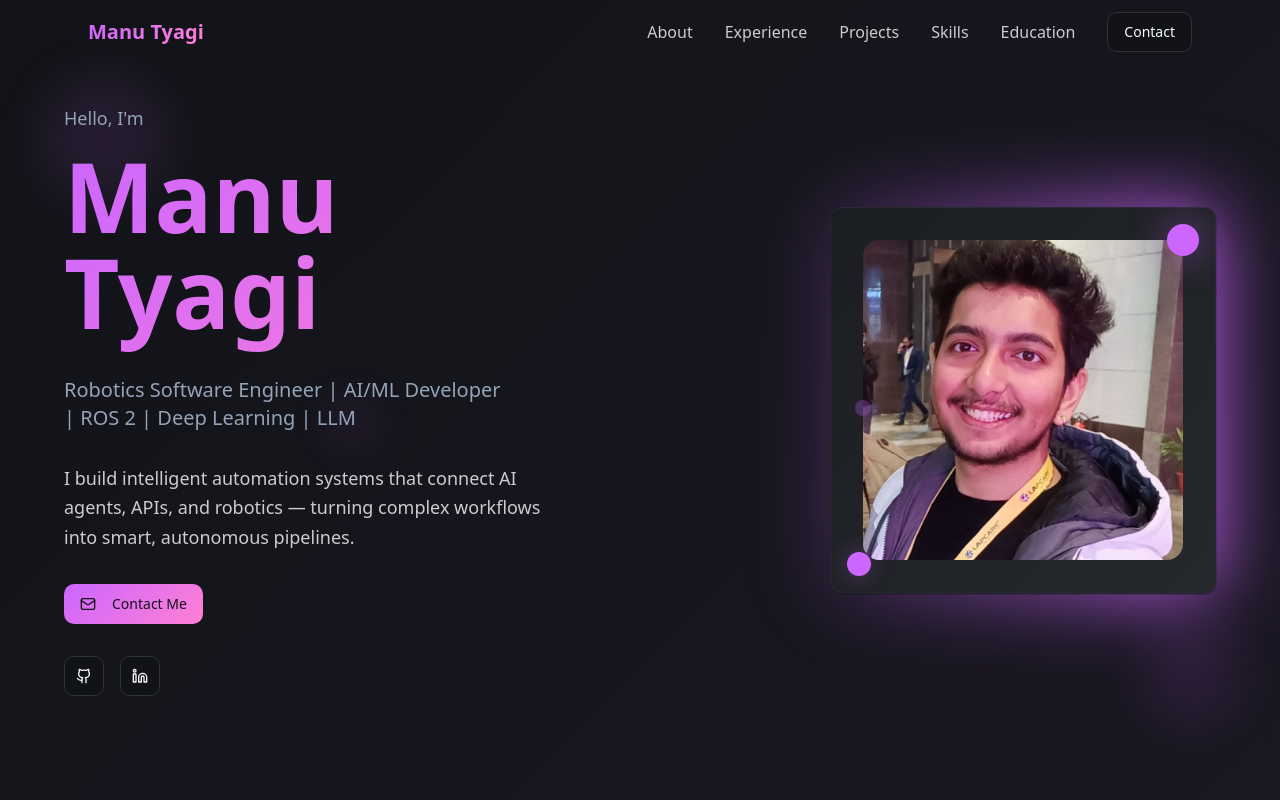
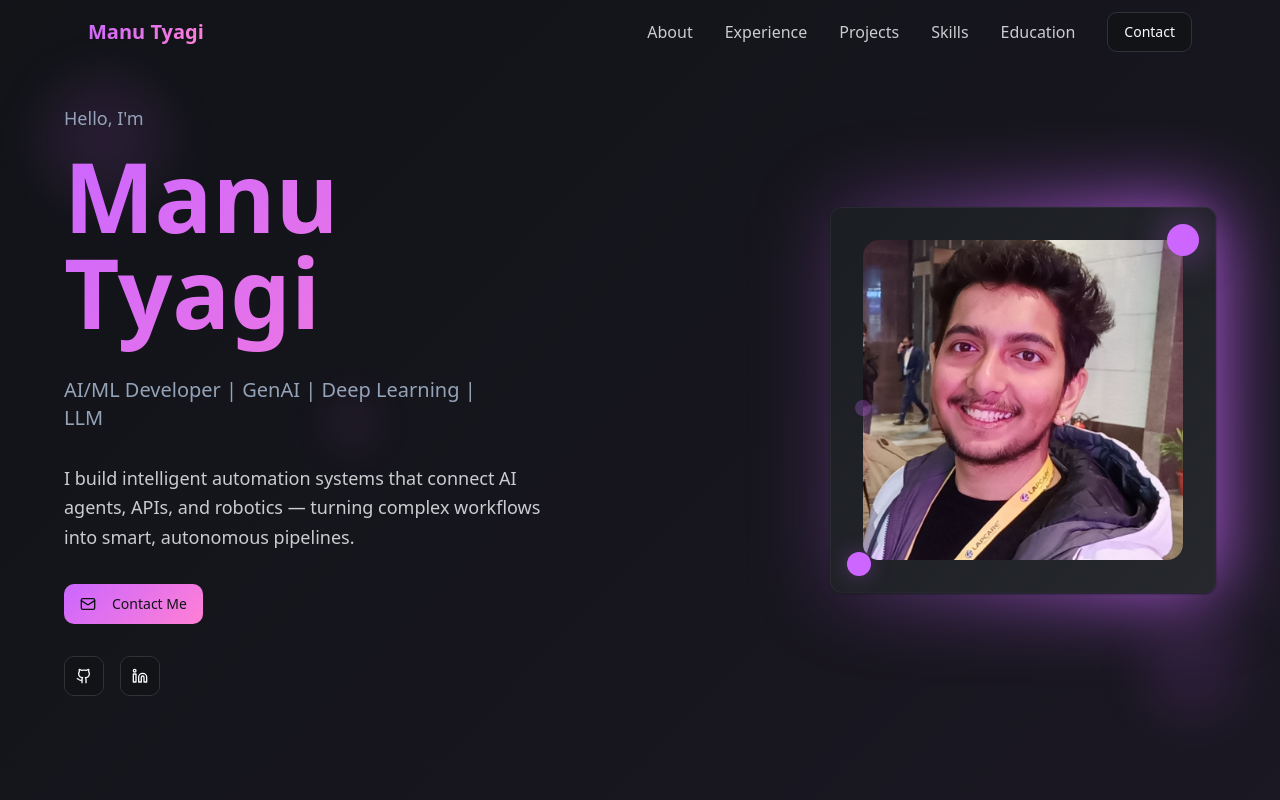
Before and after one commit to MAN-2/Portfolio, a React (Vite) app: page / in a window 1280 px wide. Shown: the top 800 px of the page. Built offline with nearby package versions, Linux system fonts and the light colour scheme.

Commit message:
Update job title in Hero component

```diff
--- a/src/components/Hero.tsx
+++ b/src/components/Hero.tsx
@@ -21,7 +21,7 @@ const Hero = () => {
               Manu Tyagi
             </h1>
             <p className="text-xl text-muted-foreground max-w-md animate-fade-in" style={{ animationDelay: '0.2s' }}>
-              Robotics Software Engineer | AI/ML Developer | ROS 2 | Deep Learning | LLM
+             AI/ML Developer | GenAI | Deep Learning | LLM
             </p>
           </div>
 
```
